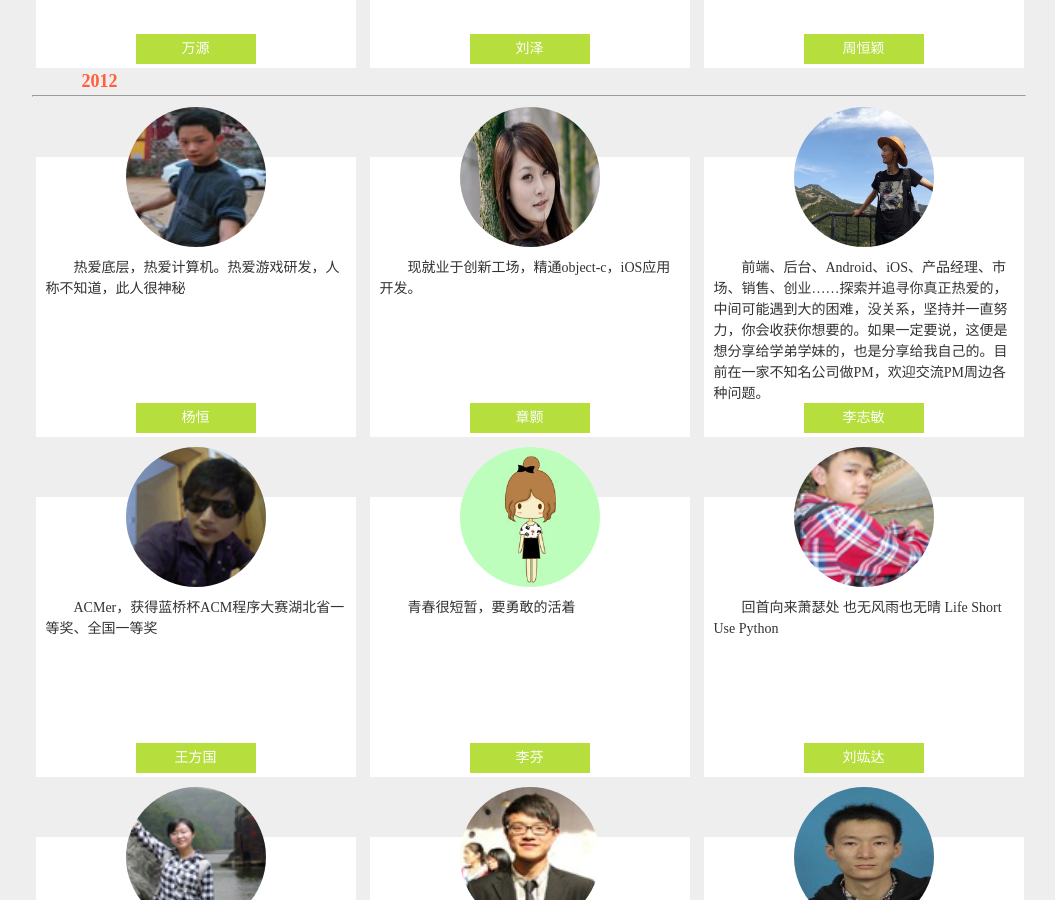
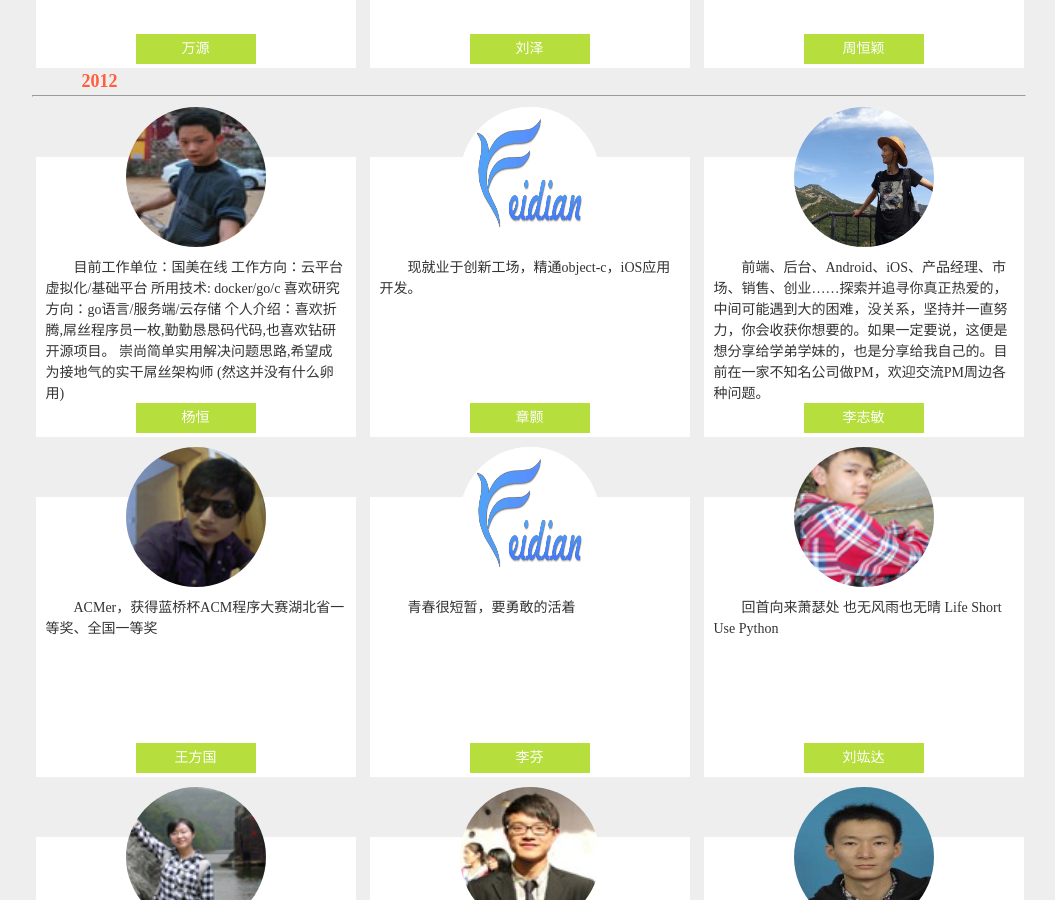
Before and after one commit to 52FeidianStudio/52FeidianStudio, a Jekyll site: the page built from member/index.html, in a window 1280 px wide and 900 px high, scrolled down 2603 px. Shown: the whole window, without its empty margins (111-1166 px from the left). Built offline with Jekyll 4.4.1, drawn with Linux system fonts in a browser that asks for light colours; Markdown is read by kramdown in place of the engine named in the settings.

Commit message:
update some information

```diff
--- a/_layouts/blog.html
+++ b/_layouts/blog.html
@@ -13,7 +13,7 @@
         {% if post.category == 'blog' %}
         <li class="item">
           <a class="pic" href="{{ post.url }}/" title="{{ post.title }}">
-            <img src="/public/img/{{ post.image }}" onerror="this.src='/public/img/default.jpg'"/>
+            <img src="/public/img/{{ post.image }}" onerror="this.src='/public/img/default1.png'"/>
           </a>
           <a class="tit f-toe" href="{{ post.url }}/" title="{{ post.title }}">{{ post.title }}</a>
           <p class="date">{{ post.author }} 发布于 {{ post.date | date_to_string }}</p>
--- a/_layouts/member.html
+++ b/_layouts/member.html
@@ -95,7 +95,7 @@
                               <hr>
                             <li class="item">
                                        <div class="f-img">
-                                         <img src="/public/img/person/1368712425.jpg"/>
+                                         <img src="/public/img/person/logo.png"/>
                                    </div>
                                    <div class="f-det"><p>已毕业学长，现在腾讯，团队技术骨干！负责程序设计与开发！LAMP WEB开发
 人生格言：站在巨人的肩膀上，思考，行动！</p></div>
@@ -130,7 +130,7 @@
                               <hr>
                             <li class="item">
                                        <div class="f-img">
-                                         <img src="/public/img/person/1368763872.jpg"/>
+                                         <img src="/public/img/person/wy.png"/>
                                    </div>
                                    <div class="f-det"><p>大三时进入百度实习，8个月后辞职回到武汉创业，现创办“武汉源淞时代科技有限公司”。 精通php，开发了php框架-fdphp。熟悉Java、.NET等多种语言，具有极丰富的编程思想。</p></div>
                                    <div class="f-tag">万源</div>
@@ -157,12 +157,16 @@
                                        <div class="f-img">
                                          <img src="/public/img/person/1368878033.jpg"/>
                                    </div>
-                                   <div class="f-det"><p>热爱底层，热爱计算机。热爱游戏研发，人称不知道，此人很神秘</p></div>
+                                   <div class="f-det"><p>目前工作单位：国美在线
+                                   工作方向：云平台虚拟化/基础平台
+                                    所用技术: docker/go/c
+                                    喜欢研究方向：go语言/服务端/云存储
+                                    个人介绍：喜欢折腾,屌丝程序员一枚,勤勤恳恳码代码,也喜欢钻研开源项目。 崇尚简单实用解决问题思路,希望成为接地气的实干屌丝架构师 (然这并没有什么卵用)</p></div>
                                    <div class="f-tag">杨恒</div>
                              </li>
                             <li class="item">
                                        <div class="f-img">
-                                         <img src="/public/img/person/1368764692.jpg"/>
+                                         <img src="/public/img/person/logo.png"/>
                                    </div>
                                    <div class="f-det"><p>现就业于创新工场，精通object-c，iOS应用开发。</p></div>
                                    <div class="f-tag">章颢</div>
@@ -183,7 +187,7 @@
                              </li>
                               <li class="item">
                                        <div class="f-img">
-                                         <img src="/public/img/person/1366985348.jpg"/>
+                                         <img src="/public/img/person/logo.png"/>
                                    </div>
                                    <div class="f-det"><p>青春很短暂，要勇敢的活着</p></div>
                                    <div class="f-tag">李芬</div>
@@ -228,7 +232,7 @@
                              </li>
                                <li class="item">
                                        <div class="f-img">
-                                         <img src="/public/img/person/1368711563.jpg"/>
+                                         <img src="/public/img/person/logo.png"/>
                                    </div>
                                    <div class="f-det"><p> 人称屌丝。 </p></div>
                                    <div class="f-tag">刘栋良</div>
@@ -275,7 +279,7 @@
 
                               <li class="item">
                                        <div class="f-img">
-                                         <img src="/public/img/person/1366985052.jpeg"/>
+                                         <img src="/public/img/person/logo.png"/>
                                    </div>
                                    <div class="f-det"><p>我的名字叫王斌，我是一个爱热闹，爱篮球的人，我热爱计算机，热爱计算机程序设计。我始终相信一句话：世界上没有完不成的事，只有你想不想去做的事！ </p></div>
                                    <div class="f-tag">王斌</div>
--- a/_layouts/news.html
+++ b/_layouts/news.html
@@ -13,7 +13,7 @@
         {% if post.category == 'news' %}
         <li class="item">
           <a class="pic" href="{{ post.url }}/" title="{{ post.title }}">
-            <img src="/public/img/{{ post.image }}" onerror="this.src='/public/img/car.jpg'"/>
+            <img src="/public/img/{{ post.image }}" onerror="this.src='/public/img/default1.png'"/>
           </a>
           <a class="tit f-toe" href="{{ post.url }}/" title="{{ post.title }}">{{ post.title }}</a>
           <p class="date">{{ post.author }} 发布于 {{ post.date | date_to_string }}</p>
```
Also changed, not shown: public/img/default1.png (added), public/img/person/logo.png (added), public/img/person/wy.png (added).
